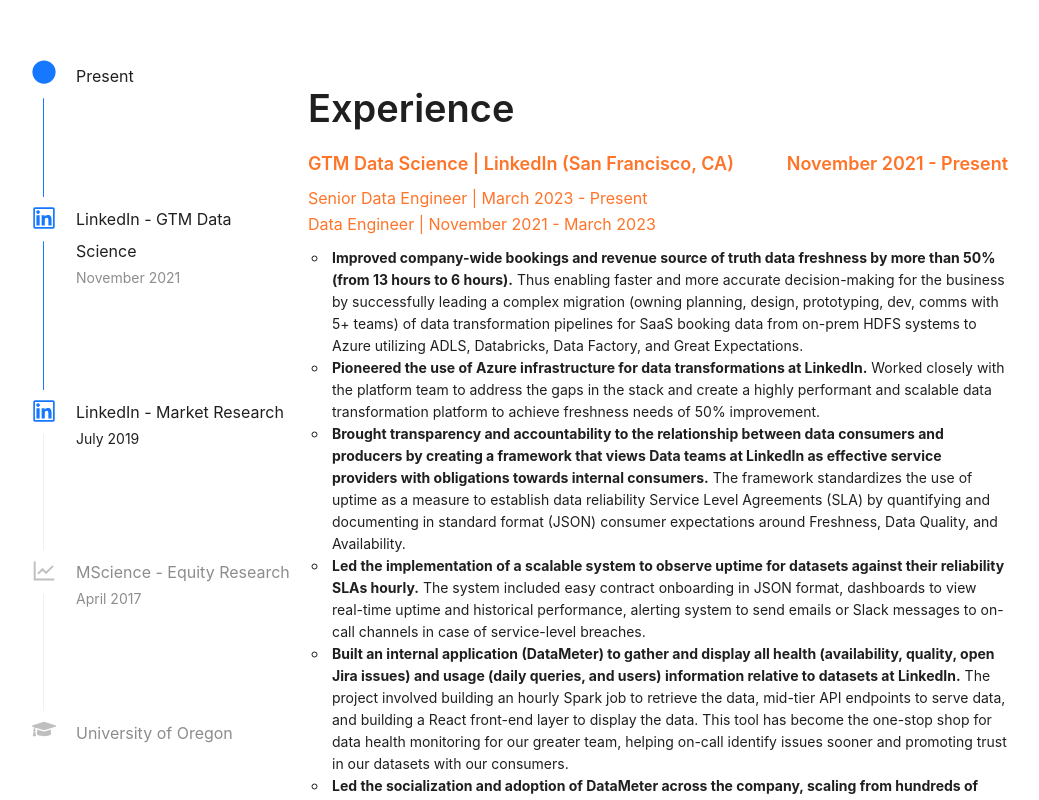
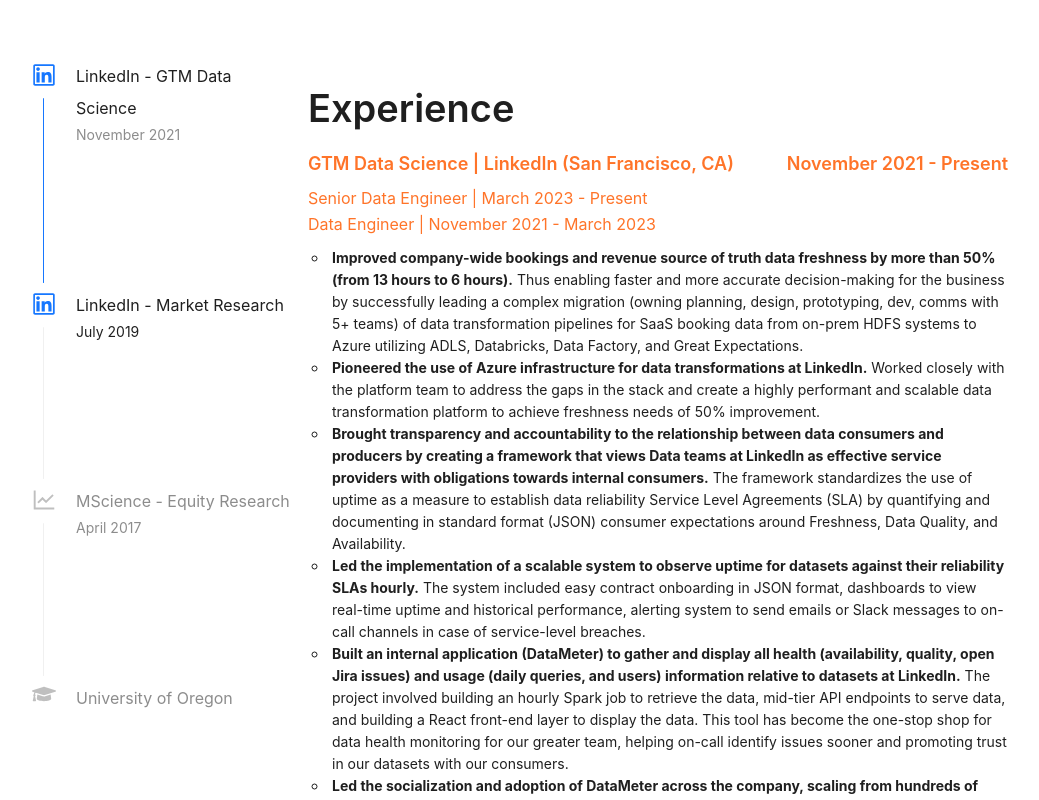
Before and after one commit to ydagosto/yurfolio, a React (Create React App) app: page / in a window 1280 px wide. Shown: the top 800 px of the page, without its empty margins (122-1161 px from the left). Built offline with nearby package versions, Linux system fonts and the light colour scheme.

Commit message:
formatting

```diff
--- a/src/components/TimeLine.tsx
+++ b/src/components/TimeLine.tsx
@@ -5,10 +5,6 @@
 import { useState, useEffect } from "react";
 
 const items = [
-  {
-    title: "Present",
-    icon: <FaCircle />,
-  },
   {
     title: "LinkedIn - GTM Data Science",
     description: "November 2021",
@@ -58,7 +54,7 @@
     const sectionElements = document.getElementsByClassName("company-position");
 
     if (sectionElements.length > 0) {
-      const sectionElement = sectionElements[value - 1];
+      const sectionElement = sectionElements[value];
 
       if (sectionElement) {
         const yOffset =
--- a/src/pages/Resume.tsx
+++ b/src/pages/Resume.tsx
@@ -11,7 +11,7 @@
     document.querySelectorAll(".company-position")
   ).map((h1) => h1.textContent);
 
-  const [timelinePointer, setTimelinePointer] = useState(1);
+  const [timelinePointer, setTimelinePointer] = useState(0);
   const [loaded, setLoaded] = useState(false);
 
   const handleScroll = () => {
@@ -28,7 +28,7 @@
         (rect.top <= 0 && rect.bottom >= pageTurn);
 
       if (isVisible) {
-        maxCurrentVisible = 1 + infoArray.indexOf(card.textContent);
+        maxCurrentVisible = infoArray.indexOf(card.textContent);
       }
     });
     setTimelinePointer(maxCurrentVisible);
```
